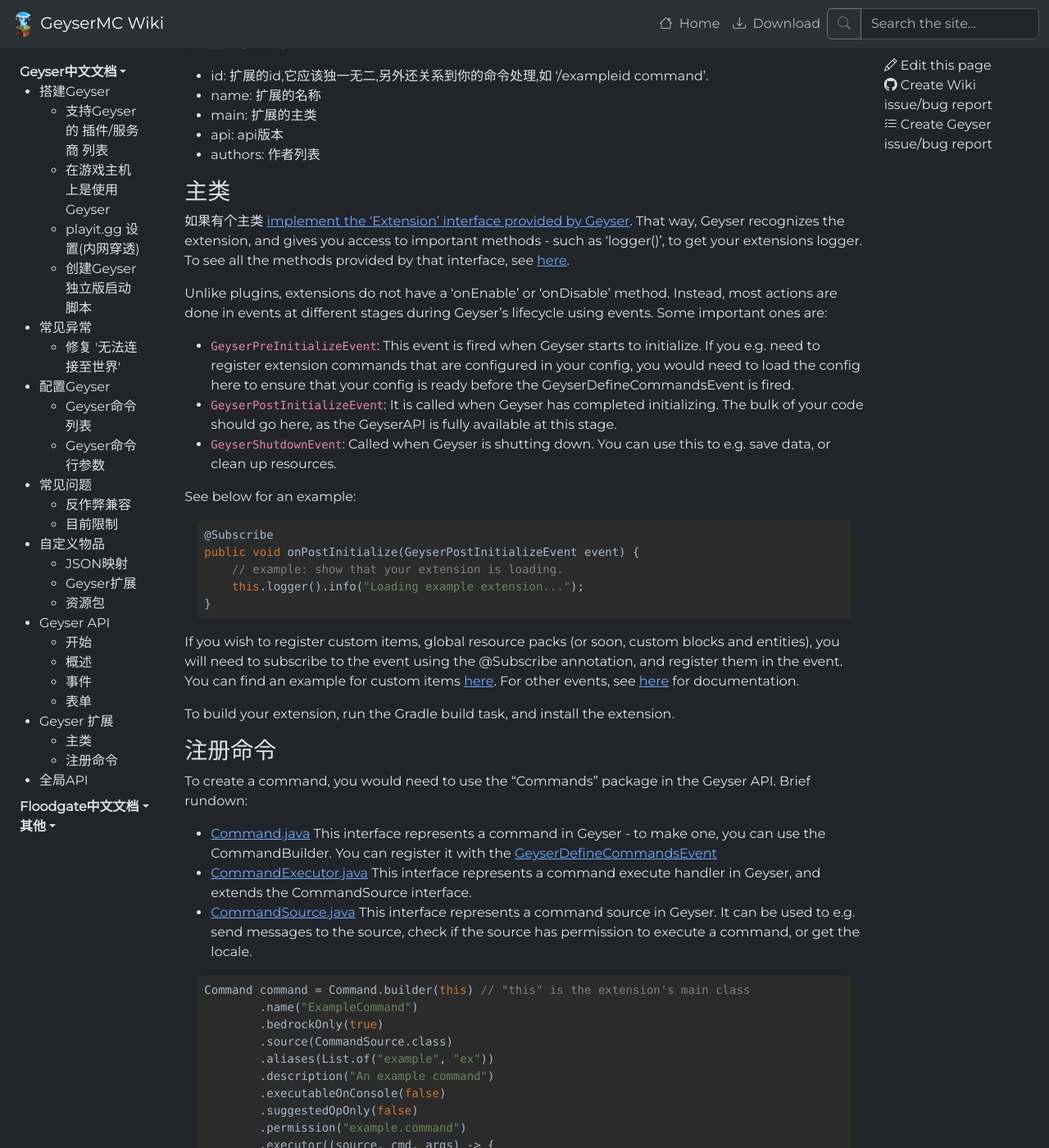
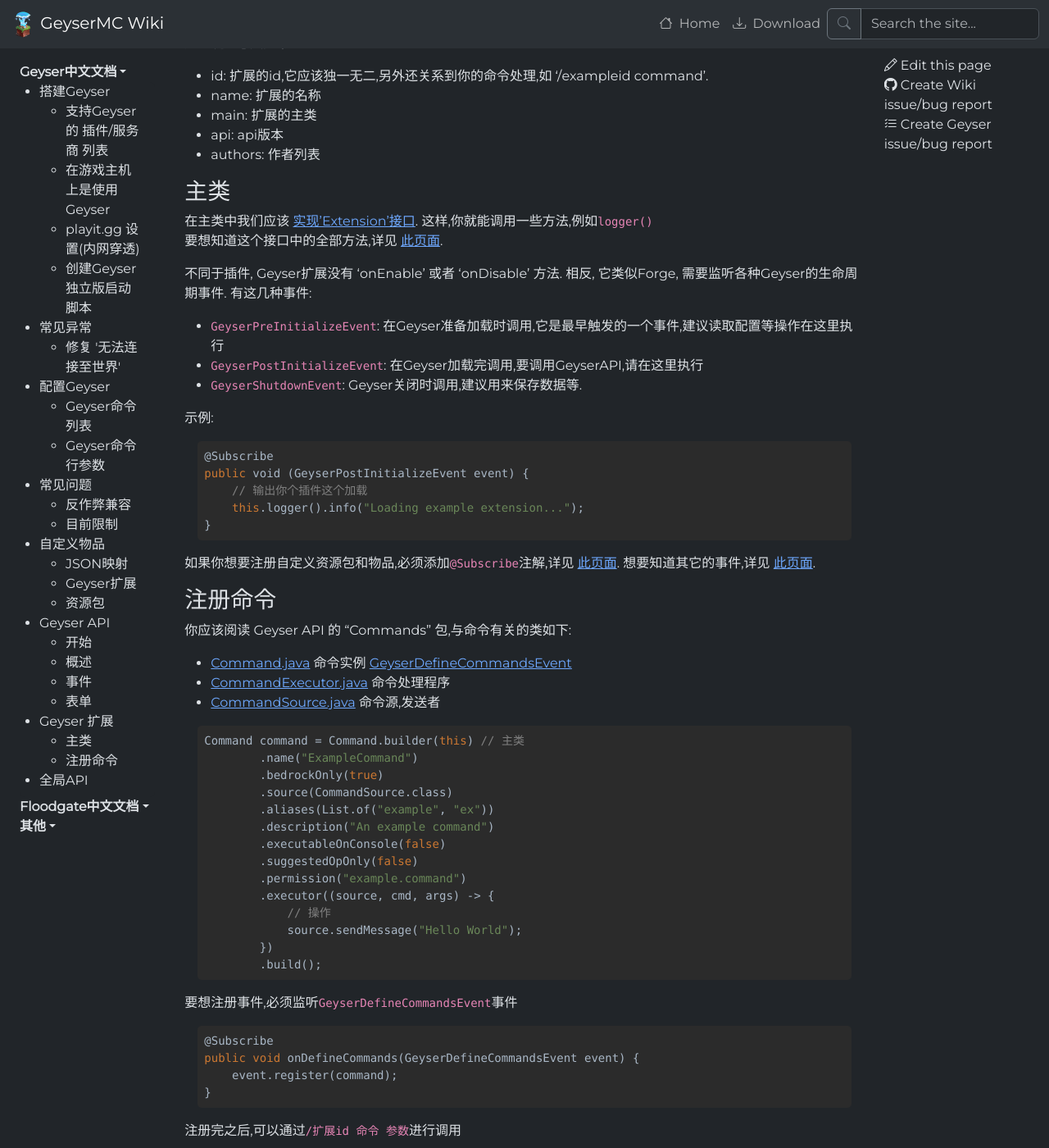
Before and after one commit to MinecraftChampions/GeyserChineseWiki, a Jekyll site: the page built from _docs/geyser/extensions.md, in a window 1280 px wide and 1400 px high, scrolled down 846 px. Shown: the whole window at 82% size. Built offline with Jekyll 4.4.1, drawn with Linux system fonts in a browser that asks for light colours; some of the changed text lies outside the part shown.

Commit message:
更新
Co-Authored-By: KisssStar <141255211+KisssStar@users.noreply.github.com>

````diff
--- a/_docs/geyser/extensions.md
+++ b/_docs/geyser/extensions.md
@@ -43,42 +43,38 @@ authors: [ExampleAuthor]
 
 ### 主类
 
-如果有个主类 [implement the 'Extension' interface provided by Geyser](https://github.com/GeyserMC/GeyserExampleExtension/blob/47614575a69bddecb241676215f3c9f9113db304/src/main/java/org/geyser/extension/exampleid/ExampleExtension.java#L10).
-That way, Geyser recognizes the extension, and gives you access to important methods - such as 'logger()', to get your extensions logger. <br>
-To see all the methods provided by that interface, see [here](https://github.com/GeyserMC/Geyser/blob/master/api/src/main/java/org/geysermc/geyser/api/extension/Extension.java).
+在主类中我们应该 [ 实现'Extension'接口](https://github.com/GeyserMC/GeyserExampleExtension/blob/47614575a69bddecb241676215f3c9f9113db304/src/main/java/org/geyser/extension/exampleid/ExampleExtension.java#L10).
+这样,你就能调用一些方法,例如`logger()`<br>
+要想知道这个接口中的全部方法,详见 [此页面](https://github.com/GeyserMC/Geyser/blob/master/api/src/main/java/org/geysermc/geyser/api/extension/Extension.java).
 
-Unlike plugins, extensions do not have a 'onEnable' or 'onDisable' method. Instead, most actions are done in events at different stages during Geyser's lifecycle using events.
-Some important ones are:
-- `GeyserPreInitializeEvent`: This event is fired when Geyser starts to initialize. If you e.g. need to register extension commands that are configured in your config,
-you would need to load the config here to ensure that your config is ready before the GeyserDefineCommandsEvent is fired.
-- `GeyserPostInitializeEvent`: It is called when Geyser has completed initializing. The bulk of your code should go here, as the GeyserAPI is fully available at this stage.
-- `GeyserShutdownEvent`: Called when Geyser is shutting down. You can use this to e.g. save data, or clean up resources.
+不同于插件, Geyser扩展没有 'onEnable' 或者 'onDisable' 方法. 相反, 它类似Forge, 需要监听各种Geyser的生命周期事件.
+有这几种事件:
+- `GeyserPreInitializeEvent`: 在Geyser准备加载时调用,它是最早触发的一个事件,建议读取配置等操作在这里执行
+- `GeyserPostInitializeEvent`: 在Geyser加载完调用,要调用GeyserAPI,请在这里执行
+- `GeyserShutdownEvent`: Geyser关闭时调用,建议用来保存数据等.
 
-See below for an example:
+示例:
 ```java
 @Subscribe
-public void onPostInitialize(GeyserPostInitializeEvent event) {
-    // example: show that your extension is loading.
+public void (GeyserPostInitializeEvent event) {
+    // 输出你个插件这个加载
     this.logger().info("Loading example extension...");
 }
 ```
-If you wish to register custom items, global resource packs (or soon, custom blocks and entities), you will need to subscribe to the event using the @Subscribe annotation,
-and register them in the event. You can find an example for custom items [here](/geyser/custom-items/#geyser-extensions). For other events, see [here](/geyser/events) for documentation.
-
-To build your extension, run the Gradle build task, and install the extension.
+如果你想要注册自定义资源包和物品,必须添加`@Subscribe`注解,详见 [此页面](/geyser/custom-items/#geyser扩展). 想要知道其它的事件,详见 [此页面](/geyser/events).
 
 ### 注册命令
-To create a command, you would need to use the "Commands" package in the Geyser API. Brief rundown:
+你应该阅读 Geyser API 的 "Commands" 包,与命令有关的类如下:
 - [Command.java](https://github.com/GeyserMC/Geyser/blob/master/api/src/main/java/org/geysermc/geyser/api/command/Command.java)
-  This interface represents a command in Geyser - to make one, you can use the CommandBuilder. You can register it with the
+  命令实例
   [GeyserDefineCommandsEvent](https://github.com/GeyserMC/Geyser/blob/master/api/src/main/java/org/geysermc/geyser/api/event/lifecycle/GeyserDefineCommandsEvent.java)
 - [CommandExecutor.java](https://github.com/GeyserMC/Geyser/blob/master/api/src/main/java/org/geysermc/geyser/api/command/CommandExecutor.java)
-  This interface represents a command execute handler in Geyser, and extends the CommandSource interface.
+  命令处理程序
 - [CommandSource.java](https://github.com/GeyserMC/Geyser/blob/master/api/src/main/java/org/geysermc/geyser/api/command/CommandSource.java)
-  This interface represents a command source in Geyser. It can be used to e.g. send messages to the source, check if the source has permission to execute a command, or get the locale.
+  命令源,发送者
 
 ```java
-Command command = Command.builder(this) // "this" is the extension's main class
+Command command = Command.builder(this) // 主类
         .name("ExampleCommand")
         .bedrockOnly(true)
         .source(CommandSource.class)
@@ -88,33 +84,27 @@ Command command = Command.builder(this) // "this" is the extension's main class
         .suggestedOpOnly(false)
         .permission("example.command")
         .executor((source, cmd, args) -> {
-            // this is the command executor - this is where you would put your code to execute the command.
-            // source is the source that executed the command
-            // cmd is the command that was executed
-            // args are the arguments passed to the command
+            // 操作
             source.sendMessage("Hello World");
         })
         .build();
 ```
 
-To register the command, you would need to subscribe to the GeyserDefineCommandsEvent, and register the command there:
+要想注册事件,必须监听`GeyserDefineCommandsEvent`事件
 ```java
 @Subscribe
 public void onDefineCommands(GeyserDefineCommandsEvent event) {
     event.register(command);
 }
 ```
-If everything went right, you should be able to execute the command in-game by running "/extesionid [command]" - in our case, "/exampleid examplecommand".
-Here, it would send "Hello World" to the source that ran the command.
-Since we also set aliases, you could also run "/exampleid example" or "/exampleid ex" for the same command.
-To provide args, simple run "/exampleid examplecommand [args]" - replacing [args] with the arguments you want to pass to the command.
+注册完之后,可以通过`/扩展id 命令 参数`进行调用
 
-### Listening to Events
-See [here](/geyser/events) for documentation. You do not need to register the event listener, Geyser will do that for you.
+### 监听事件
+详见 [事件](/geyser/events)
 
 ---
 
-Facing troubles with extensions?
-- Make sure you are using the latest version of Geyser - older versions might not have the latest API changes.
-- Add debug prints.
-- Ask in the #development channel in the [Geyser Discord server](https://discord.gg/geysermc).
+遇到问题?
+- 确保使用最新的Geyser.
+- 添加日志.
+- 在 [Geyser Discord](https://discord.gg/geysermc) 的 #development 频道进行询问.
````
